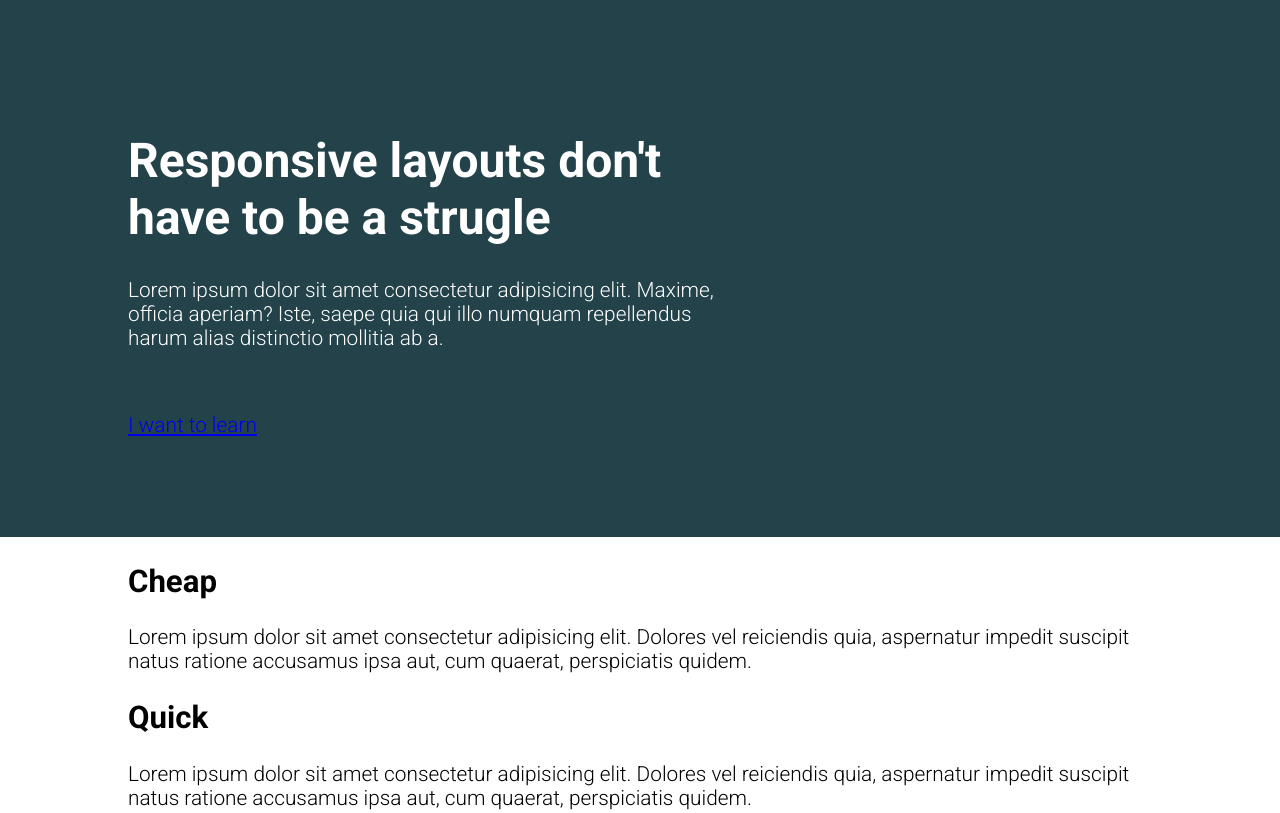
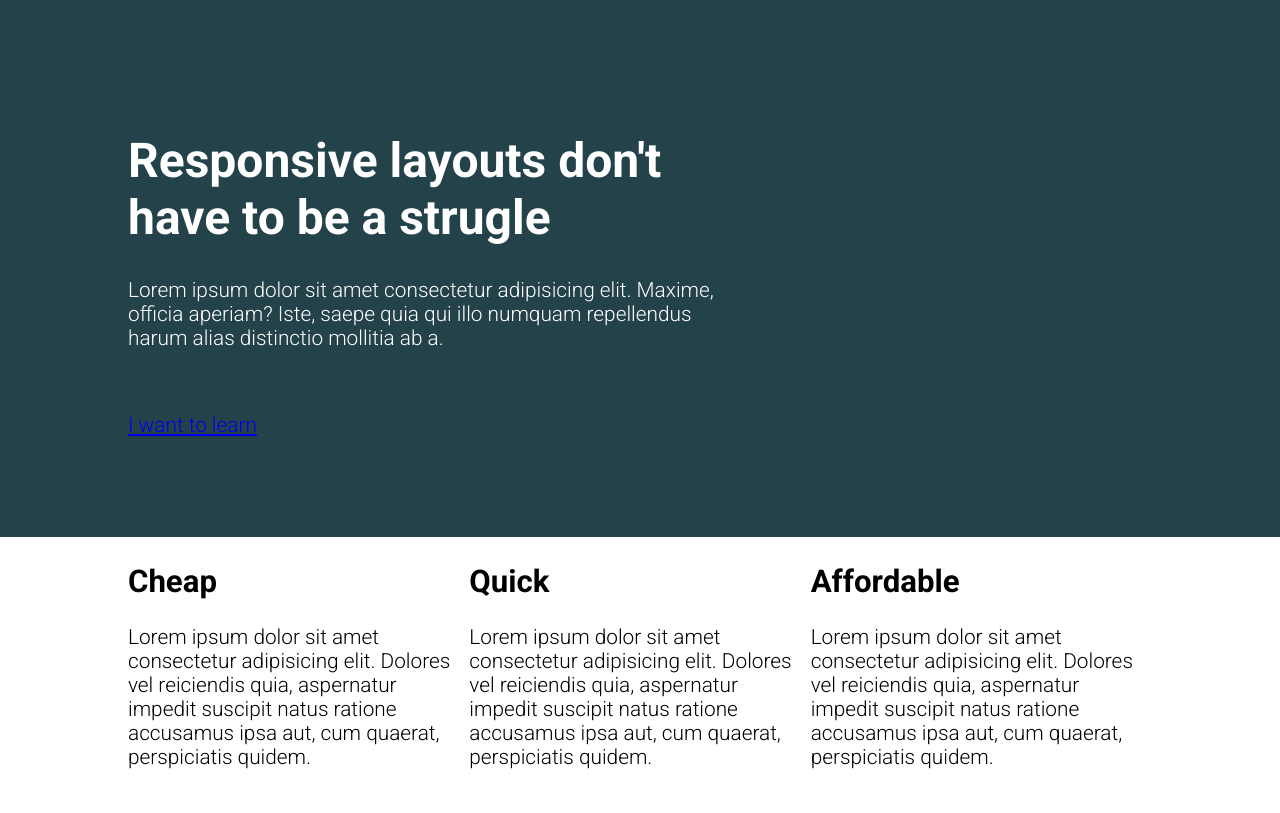
Before and after one commit to r4deadv/conquering-responsive-layouts, a plain HTML site: page 08-flexbox-basics/index.html in a window 1280 px wide. Shown: the top 813 px of the page. Drawn offline with Linux system fonts and the light colour scheme.

Commit message:
display: flex

```diff
--- a/08-flexbox-basics/style.css
+++ b/08-flexbox-basics/style.css
@@ -20,6 +20,19 @@ h1 {
   margin: 0 auto;
 }
 
+.row {
+  /* display flex => flex container */
+  display: flex;
+
+  /* default = row */
+  flex-direction: row;
+}
+
+.col {
+  /* these are now flex items */
+  width: 100%;
+}
+
 .hero {
   padding: 100px 0;
   background-color: #23424a;
```
